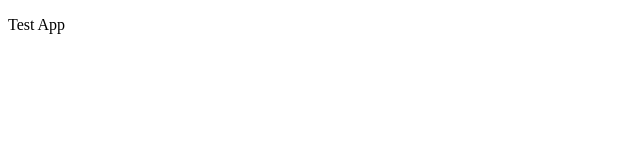
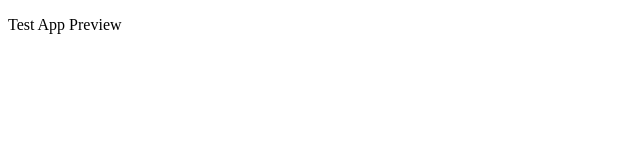
Before and after one commit to Nomegle/Nomegle-FE, a React (Create React App) app: page / in a window 1280 px wide. Shown: the top 160 px of the page, without its empty margins (0-640 px from the left). Built offline with nearby package versions, Linux system fonts and the light colour scheme.

Commit message:
Change app.tsx

```diff
--- a/src/App.tsx
+++ b/src/App.tsx
@@ -3,7 +3,7 @@ import React from 'react';
 function App() {
   return (
     <div className="App">
-      <p>Test App</p>
+      <p>Test App Preview</p>
     </div>
   );
 }
```
